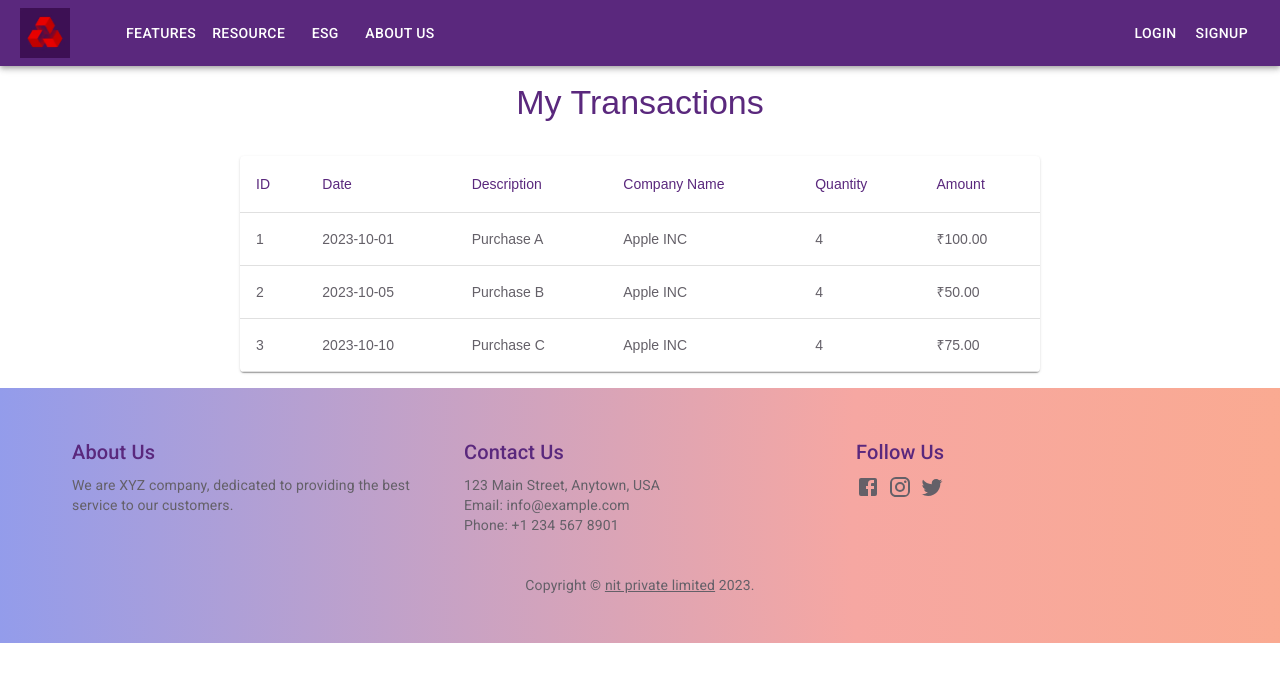
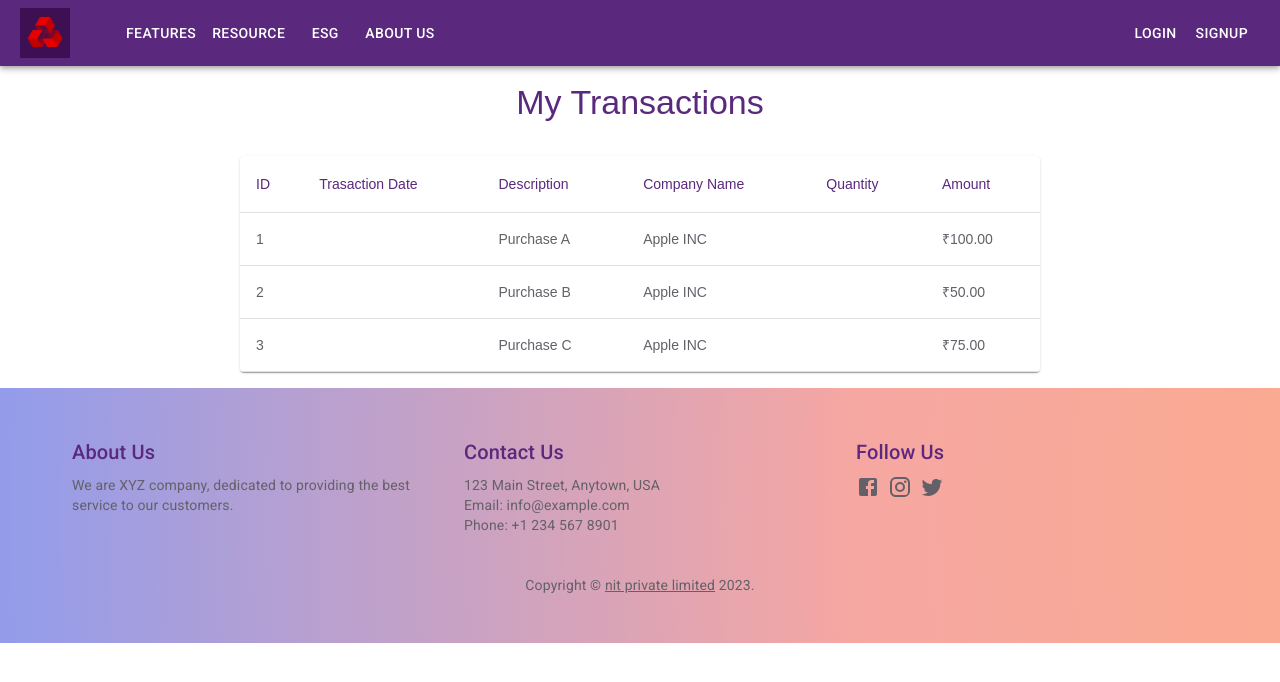
Before and after one commit to swethavshenoy/nit-investment-tracker-fullstack-application, a React (Create React App) app: page /history in a window 1280 px wide. Shown: the top 682 px of the page. Built offline with nearby package versions, Linux system fonts and the light colour scheme.

Commit message:
minor changes done

```diff
--- a/src/components/pages/dashboardpage/components/TransactionHistory.jsx
+++ b/src/components/pages/dashboardpage/components/TransactionHistory.jsx
@@ -45,7 +45,7 @@ const TransactionHistory = () => {
                         <TableHead>
                             <TableRow>
                                 <TableCell>ID</TableCell>
-                                <TableCell>Date</TableCell>
+                                <TableCell>Trasaction Date</TableCell>
                                 <TableCell>Description</TableCell>
                                 <TableCell>Company Name</TableCell>
                                 <TableCell>Quantity</TableCell>
@@ -56,10 +56,10 @@ const TransactionHistory = () => {
                             {transactions.map((transaction) => (
                                 <TableRow key={transaction.id}>
                                     <TableCell>{transaction.id}</TableCell>
-                                    <TableCell>{transaction.date}</TableCell>
+                                    <TableCell>{transaction.transactionDate}</TableCell>
                                     <TableCell>{transaction.description}</TableCell>
                                     <TableCell>{transaction.name}</TableCell>
-                                    <TableCell>{transaction.Quantity}</TableCell>
+                                    <TableCell>{transaction.quantity}</TableCell>
                                     <TableCell>₹{transaction.amount.toFixed(2)}</TableCell>
                                 </TableRow>
                             ))}
```
